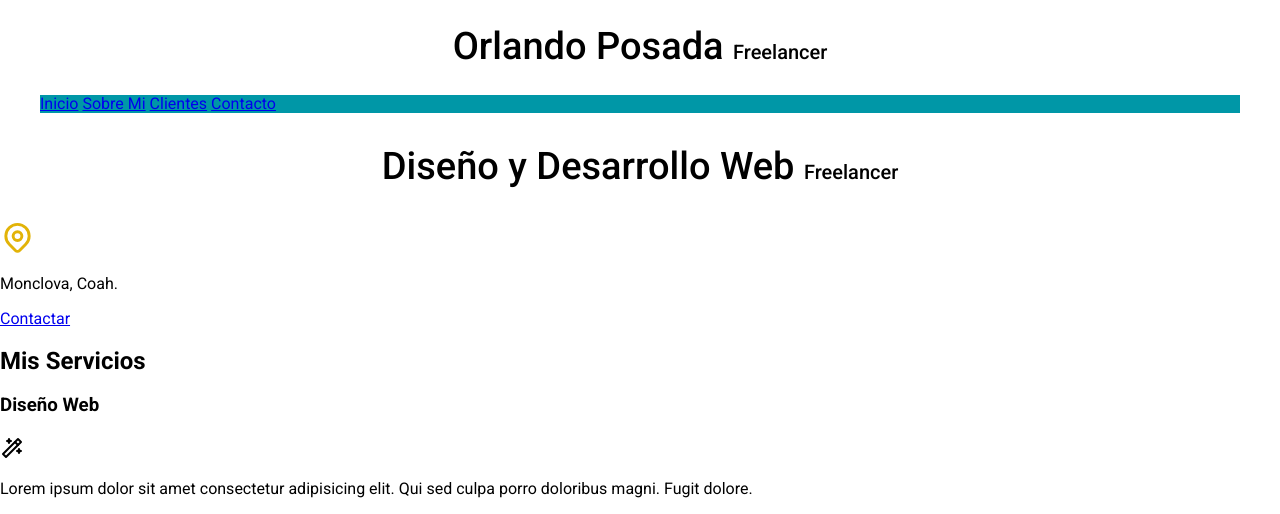
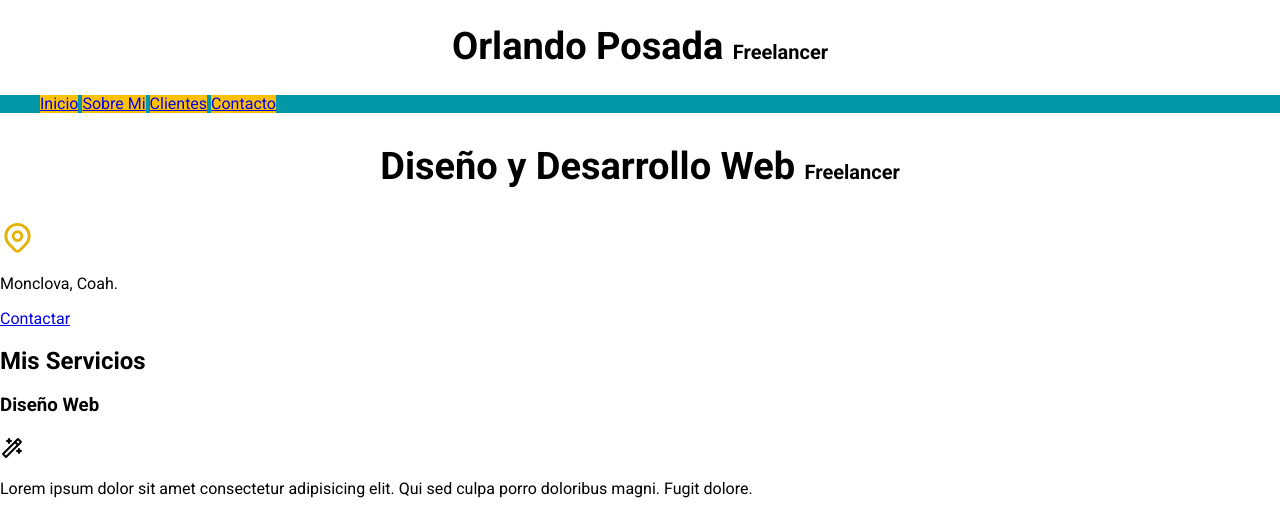
Before and after one commit to SlayerMakz/desarrollo-web, a plain HTML site: page Freelancer/index.html in a window 1280 px wide. Shown: the top 514 px of the page. Drawn offline with Linux system fonts and the light colour scheme.

Commit message:
background colors

```diff
--- a/Freelancer/css/style.css
+++ b/Freelancer/css/style.css
@@ -10,6 +10,7 @@
 html{
     font-size: 62.5%;
 }
+
 body{
     font-size: 16px; /* 1rem = 10px */
     font-family: 'Roboto', sans-serif;
@@ -18,8 +19,6 @@ body{
 .titulo{
     text-align: center;
     font-size: 3.8rem;
-
-    font-weight: 500;
 
 }
 
@@ -36,7 +35,14 @@ body{
     margin-bottom: 0;
     margin-left: auto;*/
 }
-
+.nav-bg{
+    background-color: var(--secundario);
+}
 .navegacion-principal{
     background-color: var(--secundario);
 }
+
+.navegacion-principal a{
+    background-color: var(--primario);
+    display: inline-block;
+}
--- a/Freelancer/index.html
+++ b/Freelancer/index.html
@@ -14,25 +14,25 @@
 </head>
 <body>
     <header>
-        <h1 class="titulo"> Orlando Posada <span> Freelancer </span> </h1>
+        <h1 class="titulo"> Orlando Posada <span> Freelancer </span></h1>
     </header>
 
-    <nav class="navegacion-principal contenedor nav-bg">
-        <a href="#">Inicio</a>
-        <a href="#">Sobre Mi</a>
-        <a href="#">Clientes</a>
-        <a href="#">Contacto</a>
-    </nav>
+        <div class ="nav-bg">
+            <nav class="navegacion-principal contenedor">
+                <a href="#">Inicio</a>
+                <a href="#">Sobre Mi</a>
+                <a href="#">Clientes</a>
+                <a href="#">Contacto</a>
+            </nav>
+        </div>
 
     <section>
         <h2 class="titulo">Diseño y Desarrollo Web <span>Freelancer</span></h2>
-        <p>
             <svg  xmlns="http://www.w3.org/2000/svg"  width="35"  height="35"  viewBox="0 0 24 24"  fill="none"  stroke="#e2b308"  stroke-width="2"  stroke-linecap="round"  stroke-linejoin="round"  class="icon icon-tabler icons-tabler-outline icon-tabler-map-pin">
                 <path stroke="none" d="M0 0h24v24H0z" fill="none"/>
                 <path d="M9 11a3 3 0 1 0 6 0a3 3 0 0 0 -6 0" />
                 <path d="M17.657 16.657l-4.243 4.243a2 2 0 0 1 -2.827 0l-4.244 -4.243a8 8 0 1 1 11.314 0z" />
             </svg>
-        </p>
         <p>Monclova, Coah.</p>
         <a href="#">Contactar</a>
     </section>
@@ -43,7 +43,6 @@
 
         <section>
             <h3>Diseño Web</h3>
-            <p>
                 <svg  xmlns="http://www.w3.org/2000/svg"  width="24"  height="24"  viewBox="0 0 24 24"  fill="none"  stroke="#000000"  stroke-width="2"  stroke-linecap="round"  stroke-linejoin="round"  class="icon icon-tabler icons-tabler-outline icon-tabler-wand">
                     <path stroke="none" d="M0 0h24v24H0z" fill="none"/>
                     <path d="M6 21l15 -15l-3 -3l-15 15l3 3" />
@@ -51,7 +50,6 @@
                     <path d="M9 3a2 2 0 0 0 2 2a2 2 0 0 0 -2 2a2 2 0 0 0 -2 -2a2 2 0 0 0 2 -2" />
                     <path d="M19 13a2 2 0 0 0 2 2a2 2 0 0 0 -2 2a2 2 0 0 0 -2 -2a2 2 0 0 0 2 -2" />
                 </svg>
-            </p>
             <p>Lorem ipsum dolor sit amet consectetur adipisicing elit. Qui sed culpa porro doloribus magni. Fugit dolore.</p>
         </section>
 
```
